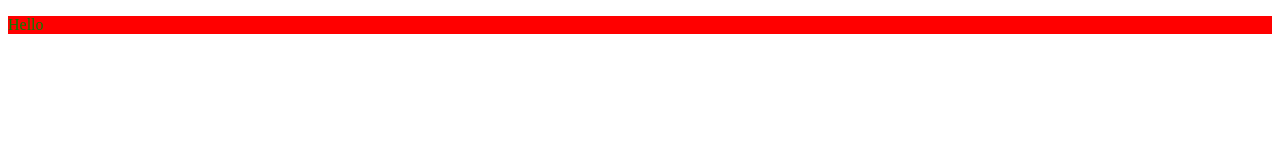
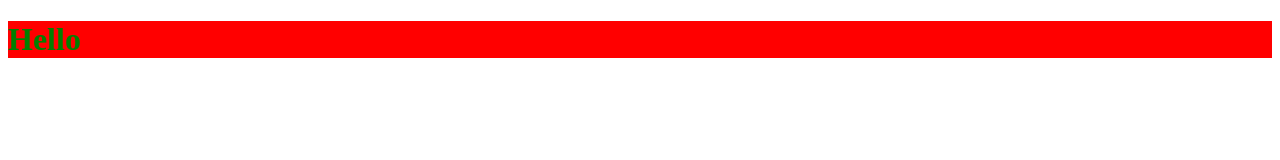
Before and after one commit to Jessiblah26/Website.github.io, a plain HTML site: page index.html in a window 1280 px wide. Drawn offline with Linux system fonts and the light colour scheme.

Commit message:
Update index.html

```diff
--- a/index.html
+++ b/index.html
@@ -3,15 +3,15 @@
    <Title>Amelia's Machine Learning Journey</Title>
 
    <style>
-     .text_red{
+     .text-red{
       background: red;
       color: green;
      }
 
     </style>
 
-    <p class="text_red"> Hello
-    </p>
+    <h1 class="text-red"> Hello
+    </h1>
 
 
 
```
